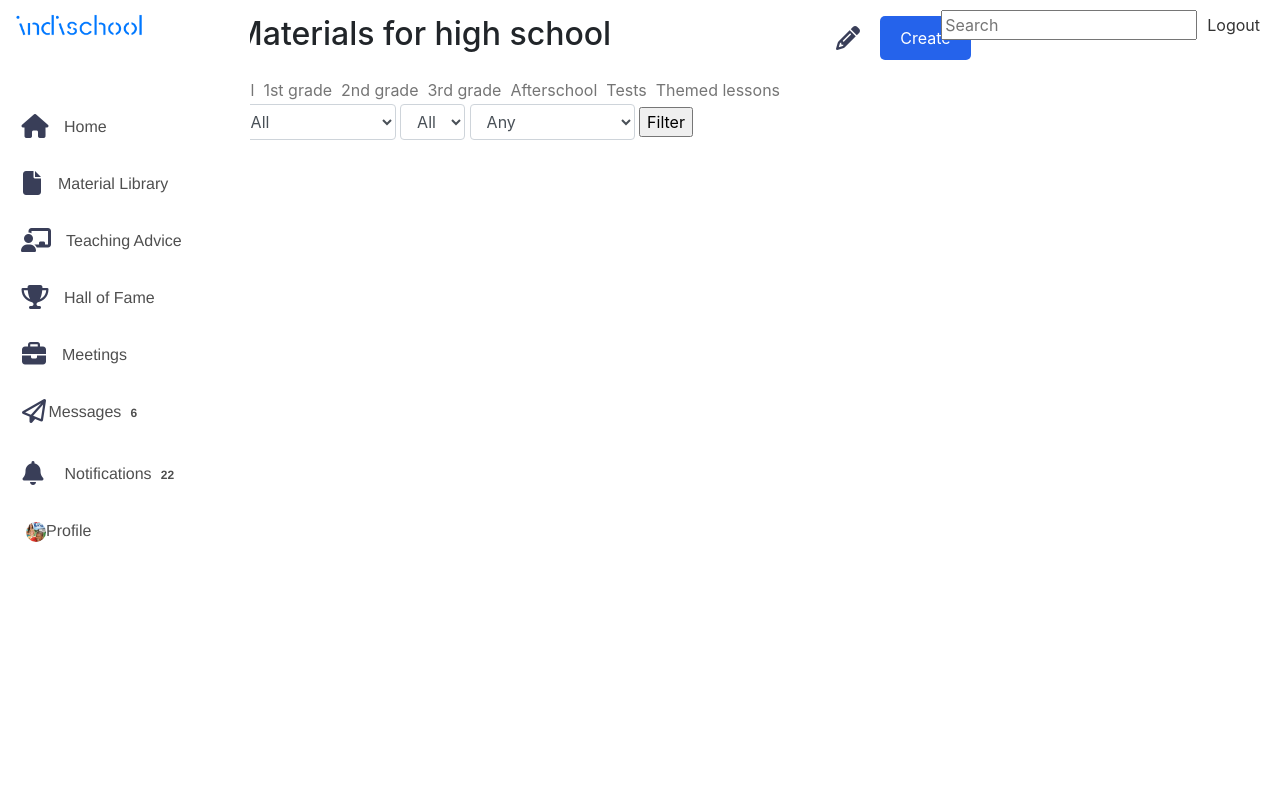
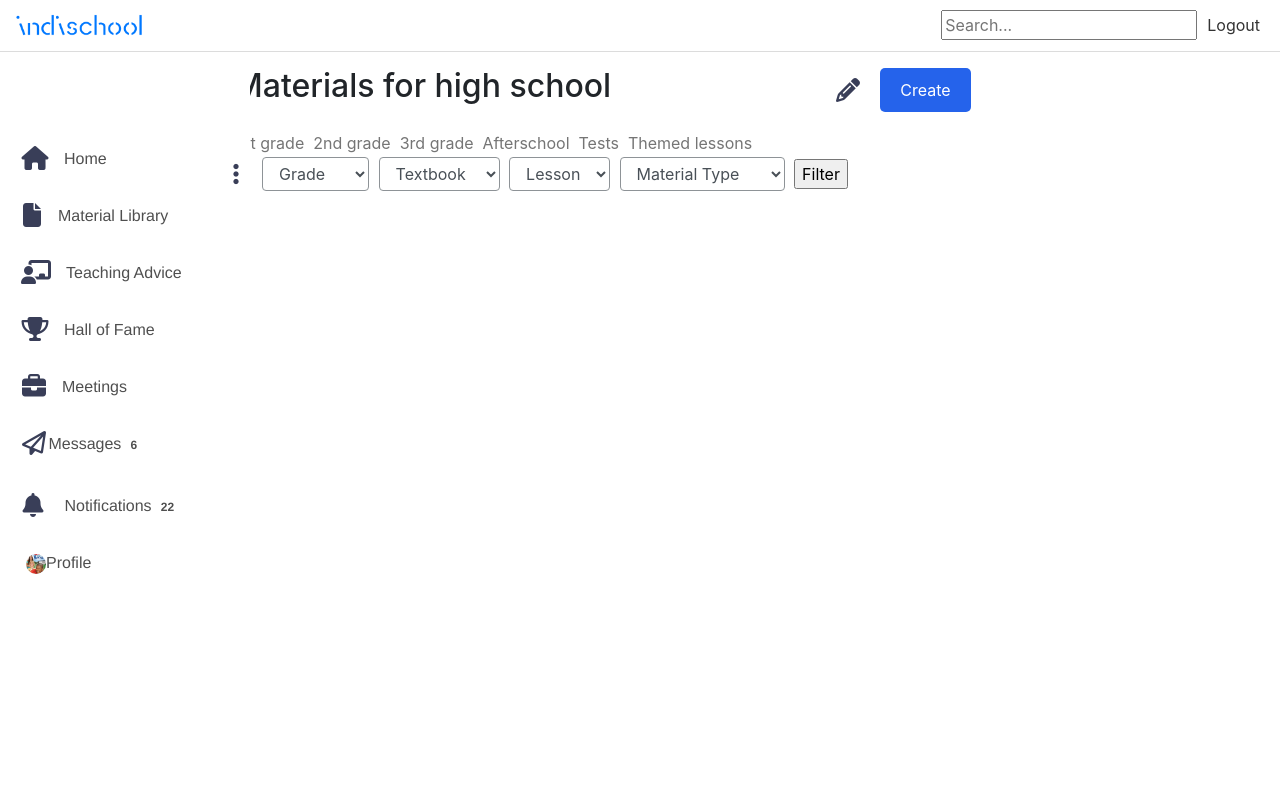
Before and after one commit to liamb0t/timestables, a Flask app: page /materials/high in a window 1280 px wide. Run offline with Flask 3, Linux system fonts and the light colour scheme; a user stored in the database is signed in; data comes from the database, SQL or seed files in the repository; data that the repository does not hold is empty; some libraries are stand-ins or nearby versions.

Commit message:
lots of stuff

```diff
--- a/bibim/main/forms.py
+++ b/bibim/main/forms.py
@@ -42,5 +42,5 @@ class ResetPasswordForm(FlaskForm):
     submit = SubmitField('Reset Password')
 
 class SearchForm(FlaskForm):
-    query = StringField('Search', validators=[DataRequired()], render_kw={'placeholder': "Search"})
+    query = StringField('Search', validators=[DataRequired()], render_kw={'placeholder': "Search..."})
     submit = SubmitField('Search')
--- a/bibim/materials/forms.py
+++ b/bibim/materials/forms.py
@@ -18,14 +18,19 @@ class MaterialForm(FlaskForm):
     submit = SubmitField('Create Material')
 
 class SelectForm(FlaskForm):
-    publisher = SelectField('Publisher', choices=[(x, x) for x in ['All', 'YBM Choi 2015', 'YBM Kim 2015',
+    grade = SelectField('Grade', choices=[('0', 'Grade'), ('All', 'All'), ('1', 'Grade 1'), ('2', 'Grade 2'), ('3', 'Grade 3'), ('4', 'Grade 4'),
+                                          ('5', 'Grade 5'), ('6', 'Grade 6'), ('Kindergarten', '7'),
+                                          ('Afterschool', '1'), ('Phonics', '1'), ('Themed Lessons', '1'),])
+
+    publisher = SelectField('Publisher', choices=[(x, x) for x in ['Textbook', 'All', 'YBM Choi ', 'YBM Kim ',
                                                                               'Cheonjae', 'Daegyo', 'Donga',
                                                                             ]])
-    lesson = SelectField('Lesson', choices=['All'])
-    type = SelectField('Type of Material', choices=[(x, x) for x in ['Any', 'Bomb game', 'Writing game',
+    lesson = SelectField('Lesson', choices=['Lesson', 'All'])
+    type = SelectField('Type of Material', choices=[(x, x) for x in ['Material Type', 'Any', 'Bomb game', 'Writing game',
                                                                               'Reading game', 'Review game', 'Intro PPT',
                                                                               'Words in songs', 'Non-tech game'
                                                                             ]])
+    filters = SelectField('Additional Filters', choices=[('0', 'More')])
     submit = SubmitField('Filter')
 
 class CommentForm(FlaskForm):
--- a/bibim/materials/routes.py
+++ b/bibim/materials/routes.py
@@ -4,10 +4,10 @@ from flask_login import current_user, login_required
 from bibim import db
 from bibim.materials.forms import CommentForm
 from bibim.materials.forms import MaterialForm, SelectForm
-from bibim.models import Material, File, Tag, Comment, Post
-from werkzeug.utils import secure_filename
+from bibim.models import Material, Tag, Comment, Like
 from bibim.materials.utils import textbooks_elem, get_publishers, get_grades, save_file, get_file_size
 from bibim.posts.utils import post_timestamp
+from sqlalchemy import func
 
 materials = Blueprint('materials', __name__)
 
@@ -24,15 +24,32 @@ def get_lesson_choices(level, grade, publisher):
 @materials.route("/materials/<string:level>", methods=['GET', 'POST'])
 def load_materials(level):
     page = request.args.get('page', 1, type=int)
-    grade = request.args.get('grade', type=int)
+    filter = request.args.get('f', 1, type=str)
     materials = Material.query.filter_by(level=level)
-    if grade:
-        materials = materials.filter_by(grade=grade)
+    if filter:
+        if filter == 'new':
+            materials = materials.order_by(Material.date_posted.desc())
+        elif filter == 'old':
+            materials = materials.order_by(Material.date_posted.asc())
+        elif filter == 'comms':
+            materials = materials.join(Material.comments, isouter=True)\
+                        .group_by(Material)\
+                        .order_by(func.count(Comment.id).desc())
+        elif filter == 'likes':
+            materials = materials.join(Material.likes, isouter=True)\
+                        .group_by(Material)\
+                        .order_by(func.count(Like.id).desc())
+
     form = SelectForm()
     if form.validate_on_submit():
+        grade = form.grade.data
         publisher = form.publisher.data
         lesson = form.lesson.data
         material_type = form.type.data
+        if grade != 'All':
+            materials = materials.filter_by(grade=grade)
+        else:
+            materials = Material.query.filter_by(level=level)
         if publisher != 'All':
             tag = Tag.query.filter_by(tagname=publisher).first()
             if tag:
--- /dev/null
+++ b/bibim/static/js/customSelectBtn.js
@@ -0,0 +1,22 @@
+const customSelectBtn = document.getElementById('custom-select');
+const options = document.getElementById("selectOptions");
+
+customSelectBtn.addEventListener('click', toggleOptions)
+
+function toggleOptions() {
+    if (options.style.display === "none") {
+      options.style.display = "block";
+      document.addEventListener("click", handleOutsideClick);
+    } else {
+      options.style.display = "none";
+      document.addEventListener("click", handleOutsideClick);
+    }
+}
+
+function handleOutsideClick(event) {
+
+    if (!options.contains(event.target) && !customSelectBtn.contains(event.target)) {
+        options.style.display = "none";
+        document.removeEventListener("click", handleOutsideClick);
+    }
+}
--- a/bibim/static/main.css
+++ b/bibim/static/main.css
@@ -12,6 +12,18 @@
 
 
 /* create a post styling */
+
+.top-line {
+  display: none;
+  position: fixed;
+  top: 0;
+  left: 0;
+  width: 100%;
+  height: 3px;
+  background-color: rgba(244, 19, 34, 0.505);
+  z-index: 9999;
+}
+
 
 .creator-container {
   background-color:#ffffff;
@@ -100,7 +112,8 @@ a:hover i {
 }
 
 .navbar {
-  padding: 0;
+  padding: 2%;
+  border-bottom: 1px solid gainsboro;
 }
 
 .navbar-container {
@@ -116,6 +129,7 @@ a:hover i {
 }
 
 .navbar a {
+  width: auto;
   color: #333;
   font-size: 16px;
   text-decoration: none;
@@ -127,6 +141,7 @@ a:hover i {
 }
 
 #navbar-home {
+  display: inline-block;
   width: 15%;
   height: 15%;
 }
@@ -178,7 +193,7 @@ a:hover i {
   left: 0;
   width: 250px;
   height: 100%;
-  padding: 92px 20px 20px 16px; /* added padding here */
+  padding: 72px 20px 20px 16px; /* added padding here */
 }
 
 .sidebar ul {
@@ -975,16 +990,46 @@ a:hover i {
 }
 
 .filter-select {
-  padding: 0.375rem 0.75rem;
+  margin-right: 5px;
+  padding: 0.315rem 0.75rem;
   font-size: 1rem;
   font-weight: 400;
   line-height: 1.5;
   color: #495057;
   background-color: #fff;
   background-clip: padding-box;
-  border: 1px solid #ced4da;
+  border: 1px solid #8e9397;
   border-radius: 0.25rem;
   transition: border-color 0.15s ease-in-out, box-shadow 0.15s ease-in-out;
+}
+
+.filter-select:focus {
+  outline: none;
+}
+
+.filter-select:hover {
+  background-color: #efefef;
+  cursor: pointer;
+}
+
+.select-options {
+  display: none;
+  position: absolute;
+  z-index: 1;
+  background-color: #f9f9f9;
+  min-width: 120px;
+  box-shadow: 0px 8px 16px 0px rgba(0,0,0,0.2);
+}
+
+.select-options a {
+  display: block;
+  padding: 8px 14px;
+  color: black;
+  text-decoration: none;
+}
+
+.select-options a:hover {
+  background-color: #f1f1f1;
 }
 
 .material-post-profile-picture {
--- a/bibim/templates/layout.html
+++ b/bibim/templates/layout.html
@@ -11,6 +11,8 @@
         <title>Korea English Teacher Community</title>
     </head>
     <body>
+        <div class="top-line"></div>
+
         <div class="likes-popup"></div>
         <div class="overlay"></div>
         <div class="flash-messages">
--- a/bibim/templates/materials.html
+++ b/bibim/templates/materials.html
@@ -10,18 +10,7 @@
     </div>
 
     <nav class="materials-nav">
-        <a href="{{ url_for('materials.load_materials', level=level) }}">All</a>
         {% if level == 'elementary' %}
-            <a href="{{ url_for('materials.load_materials', level=level, grade=1) }}">Kindergarten</a>
-            <a href="{{ url_for('materials.load_materials', level=level, grade=1) }}">1st grade</a>
-            <a href="{{ url_for('materials.load_materials', level=level, grade=2) }}">2nd grade</a>
-            <a href="{{ url_for('materials.load_materials', level=level, grade=3) }}">3rd grade</a>
-            <a href="{{ url_for('materials.load_materials', level=level, grade=4) }}">4th grade</a>
-            <a href="{{ url_for('materials.load_materials', level=level, grade=5) }}">5th grade</a>
-            <a href="{{ url_for('materials.load_materials', level=level, grade=6) }}">6th grade</a>
-            <a href="{{ url_for('materials.load_materials', level=level, grade=6) }}">Afterschool</a>
-            <a href="{{ url_for('materials.load_materials', level=level, grade=6) }}">Phonics</a>
-            <a href="{{ url_for('materials.load_materials', level=level, grade=6) }}">Themed lessons</a>
 
         {% elif level == 'middle' %}
             <a href="{{ url_for('materials.load_materials', level=level, grade=1) }}">1st grade</a>
@@ -59,6 +48,27 @@
             {% if level == 'camp' %}
 
             {% else %}
+
+                <i id="custom-select" class="fa-solid fa-ellipsis-vertical"></i>
+
+                <div class="select-options" id="selectOptions">
+                    <a href="{{ url_for('materials.load_materials', level=level, f='new')}}">Newest</a>
+                    <a href="{{ url_for('materials.load_materials', level=level, f='old')}}">Oldest</a>
+                    <a href="{{ url_for('materials.load_materials', level=level, f='likes')}}">Liked</a>
+                    <a href="{{ url_for('materials.load_materials', level=level, f='comms')}}">Comments</a>
+                </div>
+
+
+                {% if form.grade.errors %}
+                {{form.grade(class="form-control form-control-lg is-invalid")}}
+                <div class="invalid-feedback">
+                    {% for error in form.grade.errors %}
+                        <span>{{ error }}</span>
+                    {% endfor %}
+                </div>
+                {% else %}
+                    {{ form.grade(class="filter-select")}}
+                {% endif %}
 
                 {% if form.publisher.errors %}
                     {{form.publisher(class="form-control form-control-lg is-invalid")}}
@@ -136,5 +146,5 @@
             ...
         {% endif %}
     {% endfor %}
-
+    <script src="{{ url_for('static', filename='js/customSelectBtn.js') }}"></script>
 {% endblock content %}
```
Also changed, not shown: bibim/static/js/material.js (+15 -0 lines).
